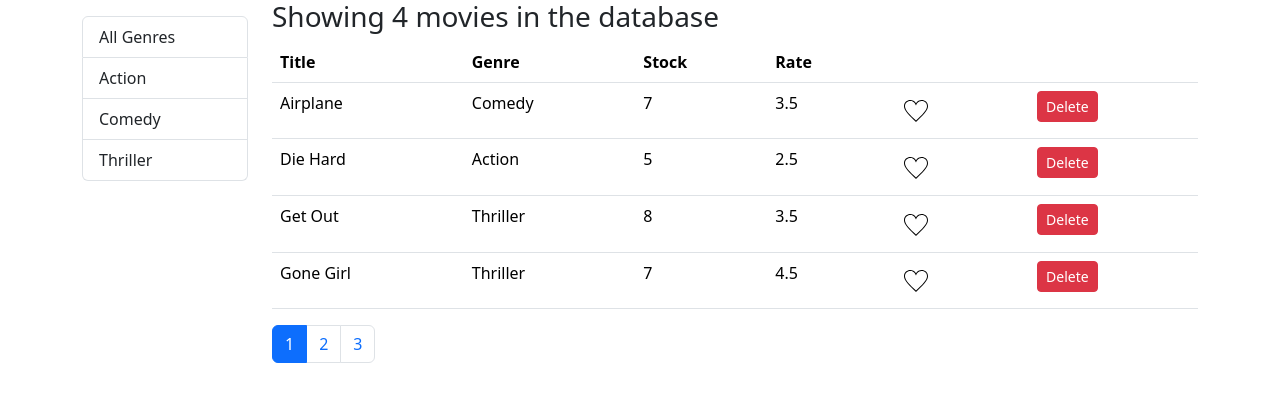
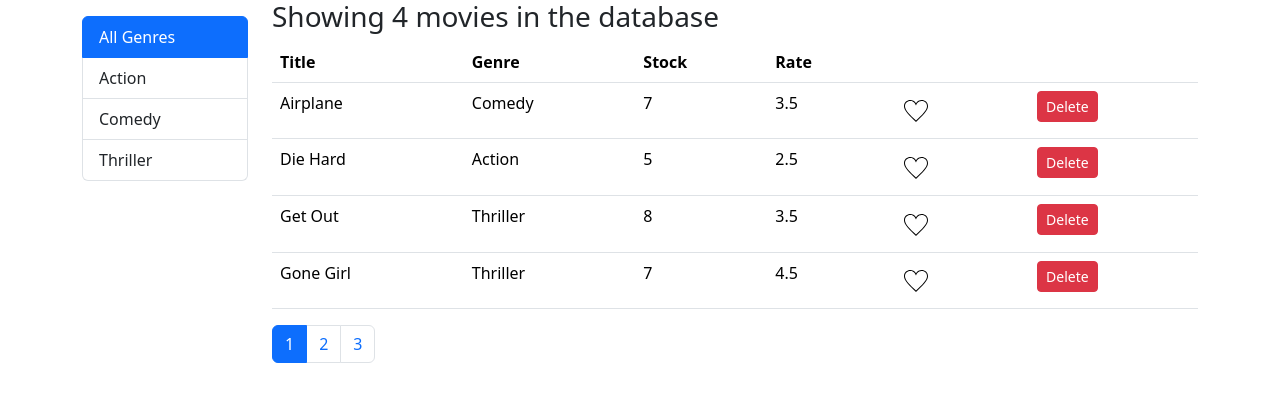
Before and after one commit to sumitx28/Vidly-Frontend, a React (Create React App) app: page / in a window 1280 px wide. Shown: the top 402 px of the page. Built offline with nearby package versions, Linux system fonts and the light colour scheme.

Commit message:
code-refactor

```diff
--- a/src/components/common/listGroup.jsx
+++ b/src/components/common/listGroup.jsx
@@ -9,9 +9,8 @@ const ListGroup = (props) => {
         {items.map((item) => (
           // eslint-disable-next-line
           <a
-            // className='list-group-item list-group-item-action'
             className={
-              item === selectedItem
+              item._id === selectedItem._id
                 ? 'list-group-item list-group-item-action active'
                 : 'list-group-item list-group-item-action'
             }
--- a/src/components/movies.jsx
+++ b/src/components/movies.jsx
@@ -13,6 +13,7 @@ class Movies extends Component {
     genres: [],
     pageSize: 4,
     currentPage: 1,
+    selectedGenre: { _id: 0, name: 'All Genres' },
     sortColumn: {
       path: 'title',
       order: 'asc',
```
